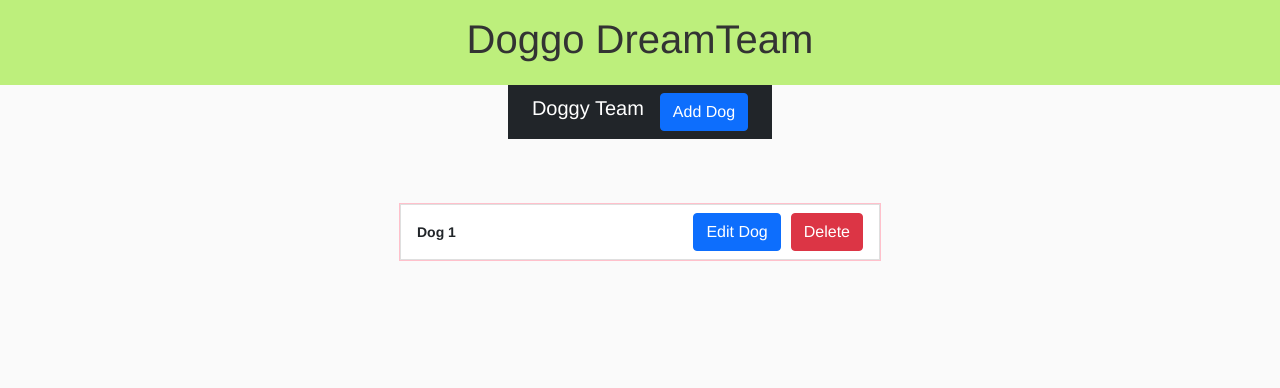
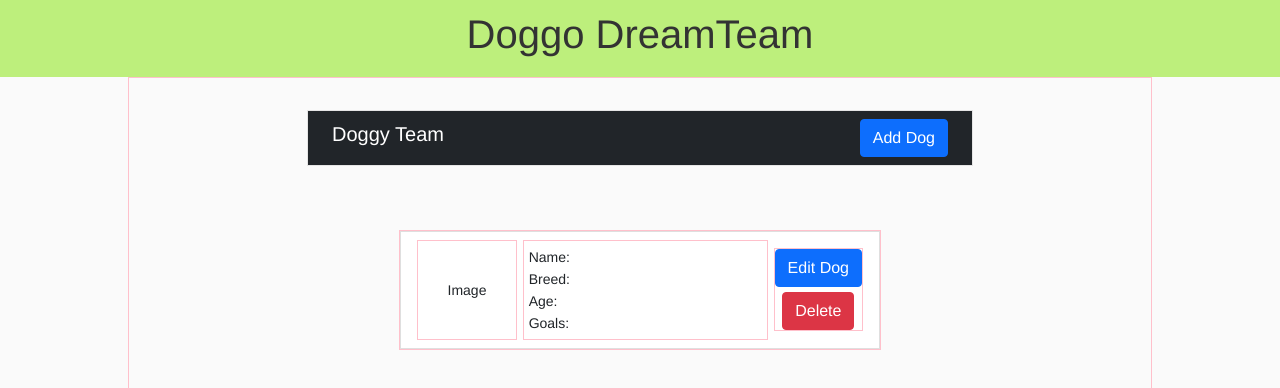
Before and after one commit to Netsujr/dog_soccer_team, a React (Create React App) app: page / in a window 1280 px wide. Shown: the top 388 px of the page. Built offline with nearby package versions, Linux system fonts and the light colour scheme.

Commit message:
created template dog card

```diff
--- a/src/components/DogList.js
+++ b/src/components/DogList.js
@@ -8,10 +8,18 @@ const DogList = () => {
     <ListGroup>
       <ListContainer>
         <ListGroupItem className='listGroup'>
-          <strong>Dog 1</strong>
+          <DogImage>
+            Image
+          </DogImage>
+          <DogDetails>
+            <p>Name:</p>
+            <p>Breed:</p>
+            <p>Age:</p>
+            <p>Goals:</p>
+          </DogDetails>
           <ButtonsContainer>
             <Link to='/add' className='btn btn-primary'>Edit Dog</Link>
-            <Button className='btn btn-danger' style={{ marginLeft: '10px'}}>Delete</Button>
+            <Button className='btn btn-danger' style={{ marginTop: '5px' }}>Delete</Button>
           </ButtonsContainer>
         </ListGroupItem>
       </ListContainer>
@@ -36,9 +44,37 @@ const ListContainer = styled.div`
     align-items: center;
     justify-content: space-between;
     min-width: 30rem;
+    min-height: 100px;
   }
   `;
 
-  const ButtonsContainer = styled.div`
+const ButtonsContainer = styled.div`
   display: flex;
+  flex-direction: column;
+  align-items: center;
+  justify-content: center;
+  border: 1px solid pink;
   `;
+
+const DogImage = styled.div`
+  display: flex;
+  align-items: center;
+  justify-content: center;
+  height: 100px;
+  width: 100px;
+  border: 1px solid pink;
+  `;
+
+const DogDetails = styled.div`
+  display: flex;
+  flex-direction: column;
+  align-items: start;
+  justify-content: center;
+  height: 100px;
+  width: 55%;
+  border: 1px solid pink;
+
+  p {
+    margin: 4px 5px;
+  }
+  `;
--- a/src/components/Heading.js
+++ b/src/components/Heading.js
@@ -7,11 +7,11 @@ const Heading = () => {
   return (
     <NavbarContainer>
       <Navbar color="dark" dark>
-        <Container className='d-flex'>
+        <Container className='headingContainer'>
           <NavbarBrand href="/">Doggy Team</NavbarBrand>
           <Nav>
             <NavItem>
-              <Link to='/add' className='btn btn-primary'>Add Dog</Link>
+              <Link className='btn btn-primary' to='/add'>Add Dog</Link>
             </NavItem>
           </Nav>
         </Container>
@@ -24,6 +24,15 @@ export default Heading;
 
 const NavbarContainer = styled.div`
   background-color: #f5f5f5;
-  margin-bottom: 2rem;
+  margin: 2rem;
   display: flex;
+  min-width: 30rem;
+  border: 1px solid #e5e5e5;
+
+  .headingContainer {
+    display: flex;
+    min-width: 40rem;
+    justify-content: space-between;
+  }
+
   `;
--- a/src/components/Home.js
+++ b/src/components/Home.js
@@ -1,14 +1,27 @@
 import React from 'react';
 import DogList from './DogList';
 import Heading from './Heading';
+import styled from 'styled-components';
 
 const Home = () => {
   return (
     <>
-      <Heading />
-      <DogList/>
+      <HomeContainer>
+        <Heading />
+        <DogList />
+      </HomeContainer>
     </>
   );
 };
 
 export default Home;
+
+const HomeContainer = styled.div`
+  display: flex;
+  flex-direction: column;
+  align-items: center;
+  justify-content: flex-start;
+  height: 100vh;
+  width: 80vw;
+  border: 1px solid pink;
+  `;
```
